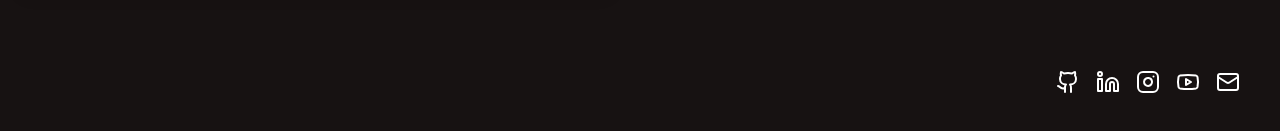
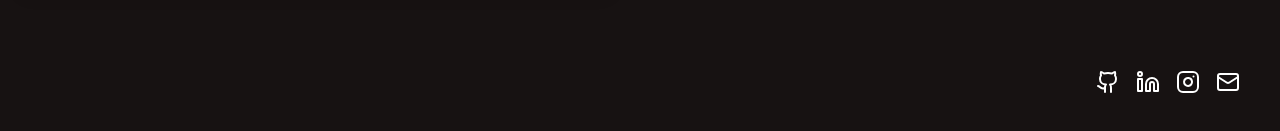
Before and after one commit to shawndones/sd-blog, a SvelteKit app: page / in a window 1280 px wide. Shown: the part 2676-2807 px from the top of the page. Built offline with nearby package versions, Linux system fonts and the light colour scheme; a web font is replaced by a local one.

Commit message:
remove youtube link

```diff
--- a/src/routes/Footer.svelte
+++ b/src/routes/Footer.svelte
@@ -22,9 +22,9 @@
 		<a href={config.instagramUrl}>
 			<Instagram />
 		</a>
-		<a href={config.youtubeUrl}>
-			<Youtube />
-		</a>
+<!--		<a href={config.youtubeUrl}>-->
+<!--			<Youtube />-->
+<!--		</a>-->
 <!--		<a href={config.facebookUrl}>-->
 <!--			<Facebook />-->
 <!--		</a>-->
```
